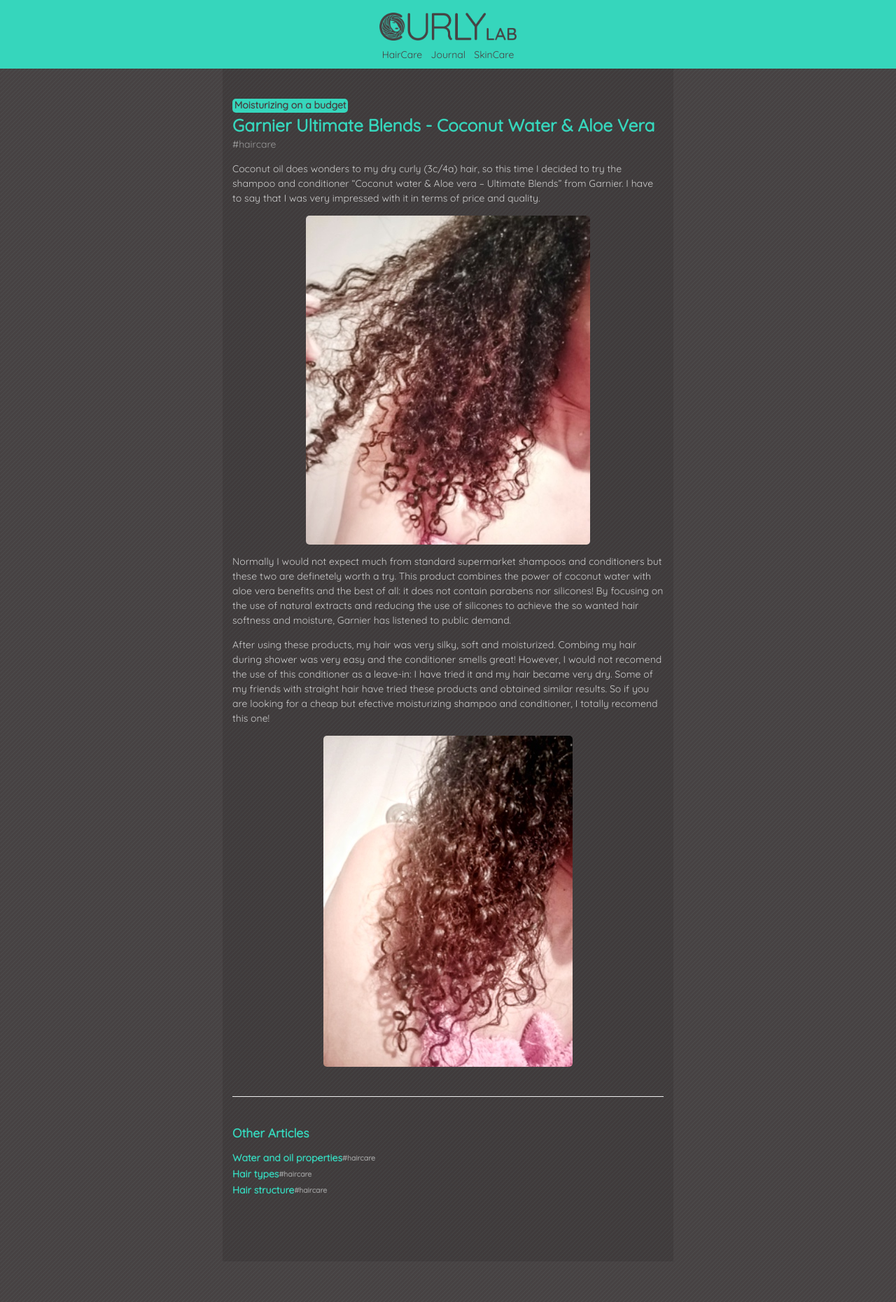
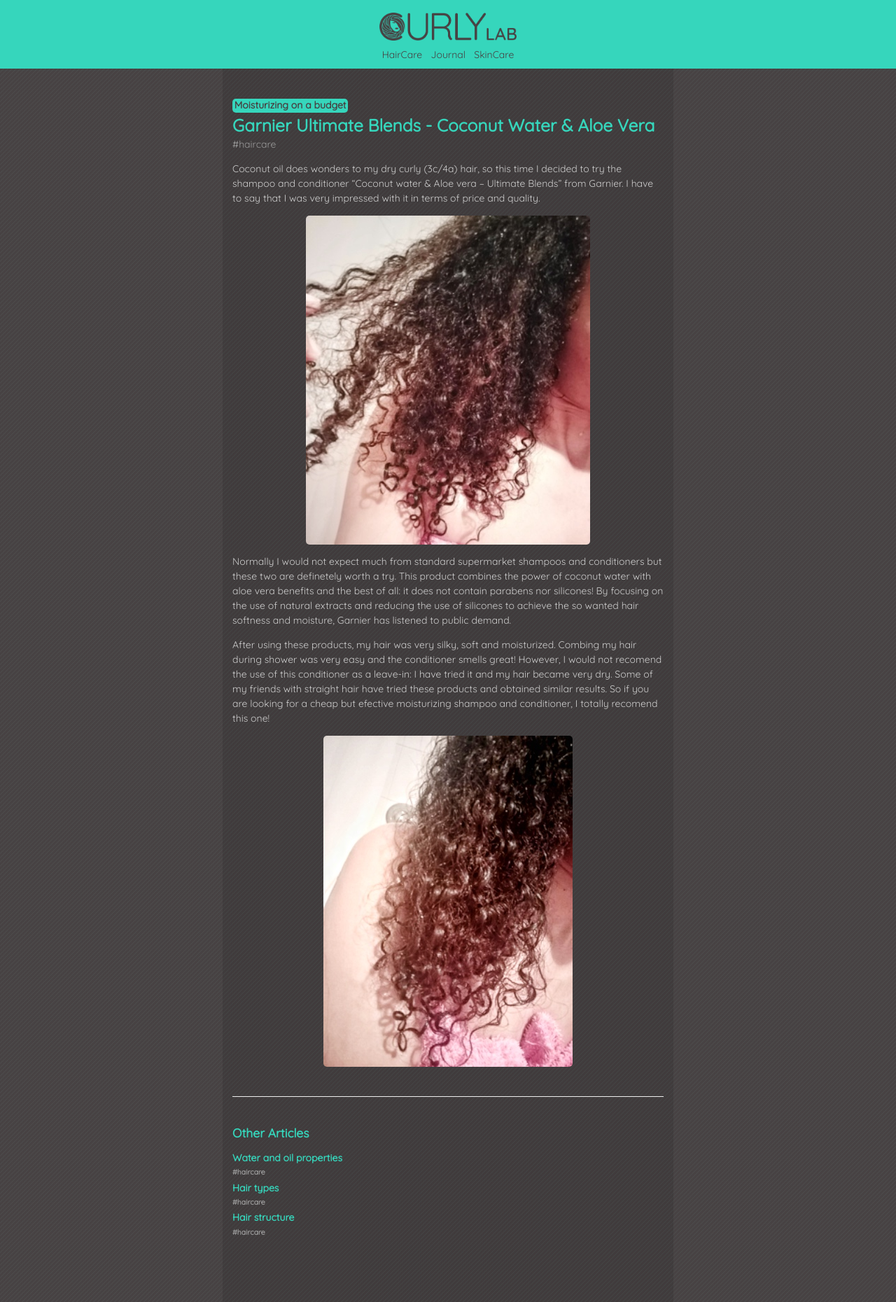
Before and after one commit to curlylab/curlylab.github.io, a Jekyll site: the page built from _posts/2018-04-25-ultimate-blends-coconut-water-aloe-vera.md, in a window 1280 px wide. Shown: the whole page at 70% size. Built offline with Jekyll 4.4.1, drawn with Linux system fonts in a browser that asks for light colours; comment, search, counter and statistics services are not loaded; before the commit the page ends 1802 px from its top, so only the background shows below that.

Commit message:
Update style.css

```diff
--- a/public/css/style.css
+++ b/public/css/style.css
@@ -383,17 +383,21 @@
   list-style: none;
 }
 
+.related-posts a {
+  display: flex;
+  align-items: center;
+  vertical-align: middle;
+}
+
 .related-posts h3 {
   margin: 0;
   /*display: inline-block;*/
-  display: flex;
-  align-items: center;
+
 }
 
 .related-posts li h3 {
   margin-bottom: 0.25rem;
   line-height: 1.4;
-  vertical-align: middle;
 }
 
 .related-posts li small {
```
